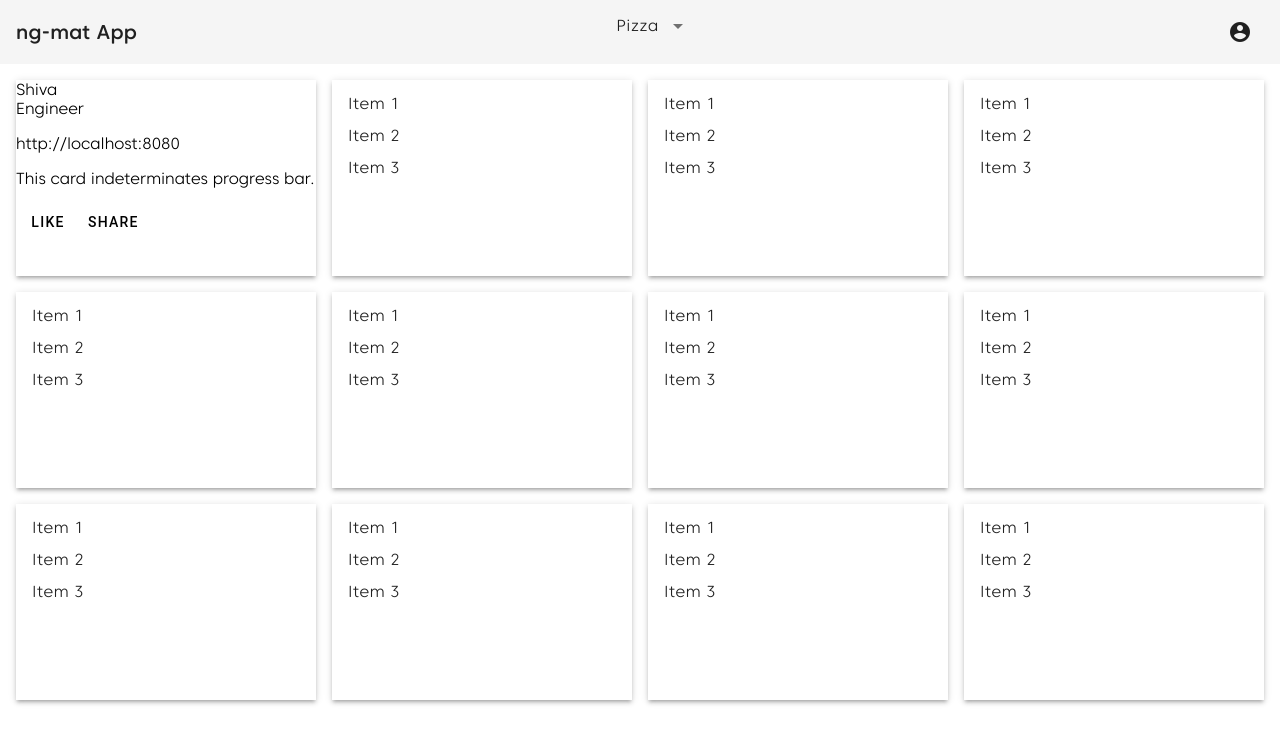
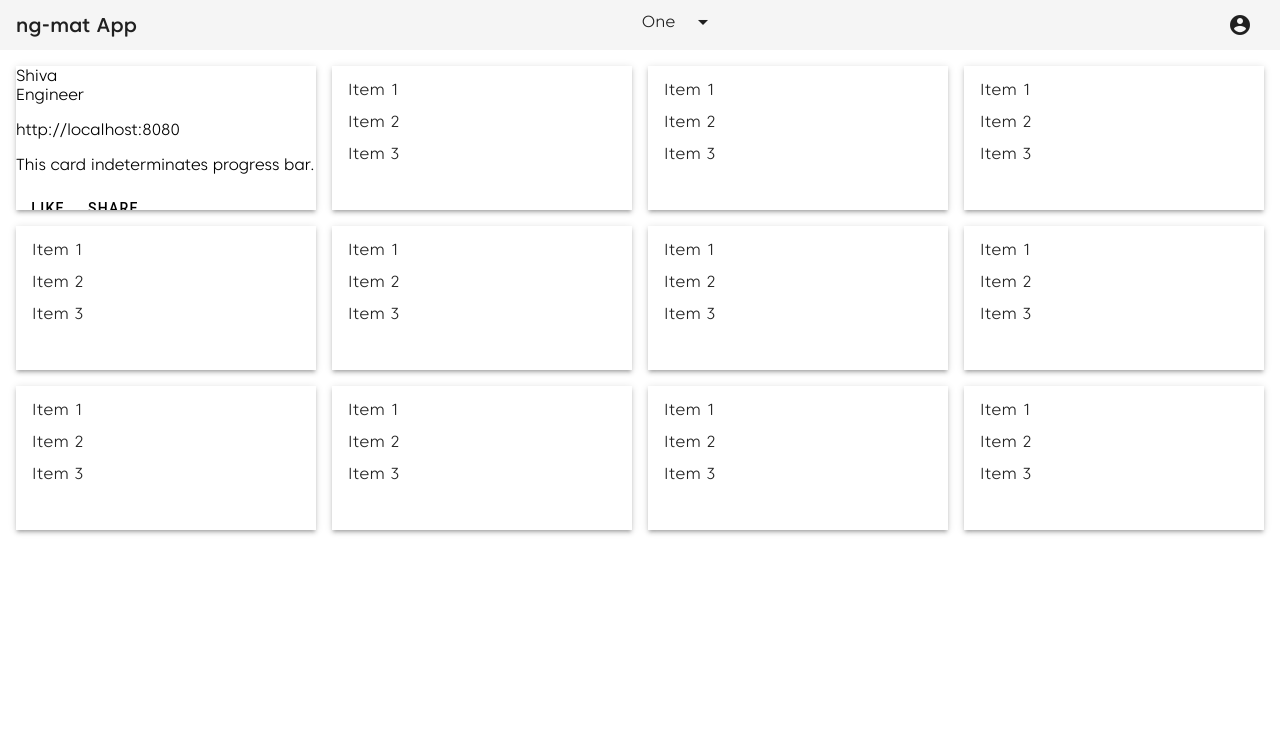
Before and after one commit to skdonthi/ng-mat-boilerplate, an Angular app: page / in a window 1280 px wide. Shown: the top 744 px of the page. Built offline with nearby package versions, Linux system fonts and the light colour scheme.

Commit message:
Add selector on header

```diff
--- a/src/app/app.component.html
+++ b/src/app/app.component.html
@@ -1,18 +1,25 @@
-<mat-toolbar class="header">
+<mat-toolbar class="header" style="position: sticky">
   <span>ng-mat App</span>
-  <mat-form-field>
-    <mat-select [(ngModel)]="selectedValue" name="food">
-      <mat-grid-list cols="3" rowHeight="2:1">
-        @for (food of foods; track food; let i = $index, e = $even, o = $odd) {
-        <mat-grid-tile>
-          <mat-option [value]="food.value">{{ food.viewValue }}</mat-option>
-        </mat-grid-tile>
+
+  <form class="example-form">
+    <mat-form-field class="example-full-width">
+      <input
+        type="text"
+        aria-label="Number"
+        matInput
+        [formControl]="myControl"
+        [matAutocomplete]="auto"
+      />
+      <mat-icon matSuffix>arrow_drop_down</mat-icon>
+      <mat-autocomplete autoActiveFirstOption #auto="matAutocomplete">
+        @for (option of filteredOptions | async; track option) {
+        <mat-option [value]="option">{{ option }}</mat-option>
         }
-      </mat-grid-list>
-    </mat-select>
-  </mat-form-field>
+      </mat-autocomplete>
+    </mat-form-field>
+  </form>
 
-  <button mat-icon-button aria-label="share icon">
+  <button mat-icon-button aria-label="user icon">
     <mat-icon>account_circle</mat-icon>
   </button>
 </mat-toolbar>
--- a/src/app/app.component.scss
+++ b/src/app/app.component.scss
@@ -1,26 +1,21 @@
 .header {
   display: flex;
-  position: sticky !important;
   justify-content: space-between;
 
   ::ng-deep .mdc-line-ripple {
     display: none;
   }
 
-  ::ng-deep .mat-mdc-select-trigger {
-    width: 30% !important;
-    margin-left: 30px !important;
-    margin-top: 10px;
+  .example-form {
+    max-width: 101px;
+    width: 100%;
   }
 
-  ::ng-deep .mdc-text-field--filled:not(.mdc-text-field--disabled) {
-    margin: 0 20px !important;
-    &:hover {
-      background-color: #fff !important;
-    }
+  .example-full-width {
+    width: 100%;
   }
 
-  ::ng-deep .mat-mdc-option .mdc-list-item {
-    font-size: small;
+  ::ng-deep .mdc-text-field--filled {
+    margin-top: 15px;
   }
 }
--- a/src/app/app.component.ts
+++ b/src/app/app.component.ts
@@ -1,12 +1,14 @@
 import { Component } from '@angular/core';
 import { RouterOutlet } from '@angular/router';
-import { MatGridListModule } from '@angular/material/grid-list';
 import { MatIconModule } from '@angular/material/icon';
 import { MatButtonModule } from '@angular/material/button';
 import { MatToolbarModule } from '@angular/material/toolbar';
-import { MatSelectModule } from '@angular/material/select';
 import { MatFormFieldModule } from '@angular/material/form-field';
-import { FormsModule } from '@angular/forms';
+import { FormControl, FormsModule, ReactiveFormsModule } from '@angular/forms';
+import { AsyncPipe } from '@angular/common';
+import { MatAutocompleteModule } from '@angular/material/autocomplete';
+import { MatInputModule } from '@angular/material/input';
+import { Observable, map, startWith } from 'rxjs';
 
 interface Food {
   value: string;
@@ -22,25 +24,44 @@ interface Food {
     MatButtonModule,
     MatIconModule,
     MatFormFieldModule,
-    MatSelectModule,
     FormsModule,
-    MatGridListModule,
+    MatFormFieldModule,
+    MatInputModule,
+    MatAutocompleteModule,
+    ReactiveFormsModule,
+    AsyncPipe,
   ],
   templateUrl: './app.component.html',
   styleUrl: './app.component.scss',
 })
 export class AppComponent {
   title = 'ng-mat-boilerplate';
-  selectedValue: string = 'pizza-1';
-  foods: Food[] = [
-    { value: 'steak-0', viewValue: 'Steak' },
-    { value: 'pizza-1', viewValue: 'Pizza' },
-    { value: 'tacos-2', viewValue: 'Tacos' },
-    { value: 'steak-0', viewValue: 'Steak' },
-    { value: 'pizza-1', viewValue: 'Pizza' },
-    { value: 'tacos-2', viewValue: 'Tacos' },
-    { value: 'steak-0', viewValue: 'Steak' },
-    { value: 'pizza-1', viewValue: 'Pizza' },
-    { value: 'tacos-2', viewValue: 'Tacos' },
+  myControl = new FormControl('One');
+  options: string[] = [
+    'One',
+    'Two',
+    'Three',
+    'One',
+    'Two',
+    'Three',
+    'One',
+    'Two',
+    'Three',
   ];
+  filteredOptions!: Observable<string[]>;
+
+  ngOnInit() {
+    this.filteredOptions = this.myControl.valueChanges.pipe(
+      startWith(''),
+      map((value) => this._filter(value || ''))
+    );
+  }
+
+  private _filter(value: string): string[] {
+    const filterValue = value.toLowerCase();
+
+    return this.options.filter((option) =>
+      option.toLowerCase().includes(filterValue)
+    );
+  }
 }
--- a/src/app/group-by/group-by.component.html
+++ b/src/app/group-by/group-by.component.html
@@ -1,7 +1,7 @@
 <div style="margin-top: 1rem"></div>
 <mat-grid-list
   cols="4"
-  rowHeight="6:4"
+  rowHeight="2:1"
   gutterSize="1rem"
   style="margin-left: 1rem; margin-right: 1rem"
 >
--- a/src/index.html
+++ b/src/index.html
@@ -1,11 +1,11 @@
-<!doctype html>
+<!DOCTYPE html>
 <html lang="en">
   <head>
-  <meta charset="utf-8">
+    <meta charset="utf-8" />
     <title>Angular</title>
-  <base href="/">
-  <meta name="viewport" content="width=device-width, initial-scale=1">
-  <link rel="icon" type="image/x-icon" href="favicon.ico">
+    <base href="/" />
+    <meta name="viewport" content="width=device-width, initial-scale=1" />
+    <link rel="icon" type="image/x-icon" href="favicon.ico" />
   </head>
   <body>
     <app-root></app-root>
--- a/src/styles.scss
+++ b/src/styles.scss
@@ -3,7 +3,30 @@
 body {
   margin: 0;
   font-family: $font_family, sans-serif;
+
+    /* width */
+    ::-webkit-scrollbar {
+      width: 5px;
+    }
+
+    /* Track */
+    ::-webkit-scrollbar-track {
+      box-shadow: inset 0 0 5px grey;
+      border-radius: 5px;
+    }
+
+    /* Handle */
+    ::-webkit-scrollbar-thumb {
+      background: #3f51b5;
+      border-radius: 5px;
+    }
+
+    /* Handle on hover */
+    ::-webkit-scrollbar-thumb:hover {
+      background: #3f51b5;
+    }
 }
+
 html {
   --mat-toolbar-title-text-font: $font_family, sans-serif !important;
   //--mdc-list-list-item-one-line-container-height: 0 !important;
@@ -11,4 +34,5 @@ html {
   --mdc-filled-text-field-label-text-font: $font_family, sans-serif !important;
   --mdc-outlined-text-field-label-text-font: $font_family, sans-serif !important;
   --mat-select-trigger-text-font: : $font_family, sans-serif !important;
+  --mat-toolbar-standard-height: 50px !important
 }
```
Lines whose indentation alone changed are shown as unchanged.
